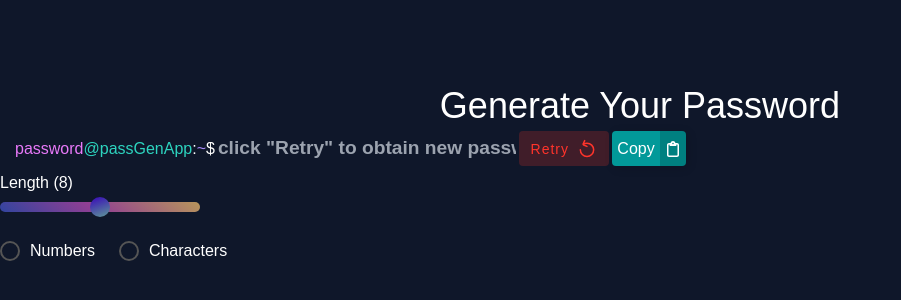
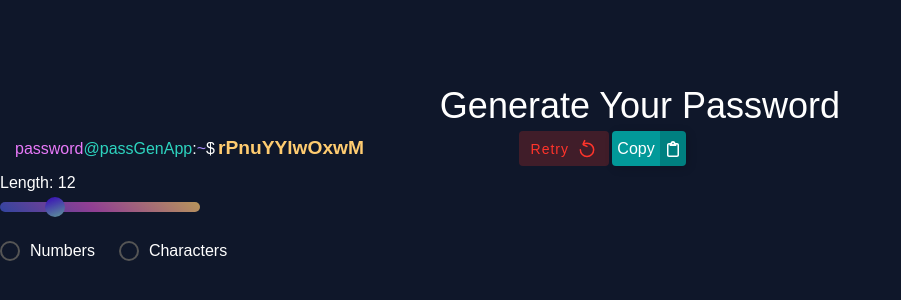
Before and after one commit to black-sheepp/passwordGeneratorApp, a React (Vite) app: page / in a window 1280 px wide. Shown: the part 170-470 px from the top of the page, without its empty margins (0-901 px from the left). Built offline with nearby package versions, Linux system fonts and the light colour scheme; a web font is replaced by a local one.

Commit message:
passwordGenerator, copyPasswordToClipboard, title and all other features are setup and working good. Project Ready for Deploy

```diff
--- a/src/App.jsx
+++ b/src/App.jsx
@@ -1,11 +1,16 @@
-import { useCallback, useState } from "react";
+import { useCallback, useEffect, useState } from "react";
 import "./App.css";
+import { useRef } from "react";
 
 function App() {
-	const [length, setLength] = useState(8);
+	const [length, setLength] = useState(12);
 	const [numbersAllowed, setNumbersAllowed] = useState(false);
 	const [charactersAllowed, setCharactersAllowed] = useState(false);
 	const [password, setPassword] = useState("");
+  const [reGen, setReGen] = useState(true)
+
+  // ref hook
+  const passwordRef = useRef(null)
 
 	const passwordGenerator = useCallback(() => {
 		let pass = "";
@@ -15,13 +20,28 @@ function App() {
 
 		for (let i = 1; i <= length; i++) {
 			let char = Math.floor(Math.random() * str.length + 1);
-			pass = str.charAt(char);
+			pass += str.charAt(char);
 		}
 		setPassword(pass);
-	}, [length, numbersAllowed, charactersAllowed, setPassword]);
+	}, [length, numbersAllowed, charactersAllowed]);
+
+  const copyPasswordToClipboard = useCallback(() => {
+    passwordRef.current?.select();
+    window.navigator.clipboard.writeText(password);
+  },[password])
+
+  useEffect(() => {
+    document.title = "Password Generator";
+    // This code runs after the component is first rendered.
+  }, []);
+
+
+  useEffect(()=>{
+    passwordGenerator();
+  },[length,numbersAllowed,charactersAllowed,reGen])
 
 	return (
-		<div className="App">
+		<div className='App'>
 			<h1 className='text-center text-4xl'>Generate Your Password</h1>
 			<div className='flex'>
 				<div className='input-container'>
@@ -29,8 +49,17 @@ function App() {
 						<span className='user'>password</span>
 						<span className='vm'>@passGenApp</span>:<span className='char'>~</span>$
 					</p>
-					<input className='input' placeholder='click "Retry" to obtain new password ' type='text' readOnly />
-					<button className='button'>
+					<input
+						className='input'
+						type='text'
+						value={password}
+						placeholder='click "Retry" to obtain new password '
+						readOnly
+            ref={passwordRef}
+					/>
+
+					{/* Regenerate Password - Button */}
+					<button className='button' onClick={()=>{ setReGen((prev)=>!prev)}}>
 						<span className='lable'>Retry</span>
 						<svg
 							className='svg-icon'
@@ -45,7 +74,9 @@ function App() {
 							</g>
 						</svg>
 					</button>
-					<button className='Btn'>
+
+					{/* Copy Password - Button */}
+					<button className='Btn' onClick={copyPasswordToClipboard}>
 						<span className='text'>Copy</span>
 						<span className='svgIcon'>
 							<svg
@@ -59,21 +90,53 @@ function App() {
 					</button>
 				</div>
 			</div>
+
+			{/* SLIDER */}
 			<div className='opt-container'>
 				<div className=' text-white slide-container'>
-					<p>Length (8)</p>
-					<input id='myRange' className='slider' defaultValue={50} max={100} min={0} type='range' />
+					<p>Length: {length}</p>
+					<input
+						id='myRange'
+						className='slider'
+						max={30}
+						min={6}
+						type='range'
+						value={length}
+						onChange={(e) => {
+							setLength(e.target.value);
+						}}
+					/>
 				</div>
+
+				{/* Numbers and Characters Select */}
 				<div className='radio-buttons-container'>
 					<div className='radio-button'>
-						<input name='radio-group' id='radio2' className='radio-button__input' type='radio' />
+						<input
+							name='radio-group'
+							id='radio2'
+							className='radio-button__input'
+							type='checkbox'
+							defaultChecked={numbersAllowed}
+							onChange={() => {
+								setNumbersAllowed((prev) => !prev);
+							}}
+						/>
 						<label htmlFor='radio2' className='radio-button__label'>
 							<span className='radio-button__custom' />
 							Numbers
 						</label>
 					</div>
 					<div className='radio-button'>
-						<input name='radio-group' id='radio1' className='radio-button__input' type='radio' />
+						<input
+							name='radio-group'
+							id='radio1'
+							className='radio-button__input'
+							type='checkbox'
+							defaultChecked={charactersAllowed}
+							onChange={() => {
+								setCharactersAllowed((prev) => !prev);
+							}}
+						/>
 						<label htmlFor='radio1' className='radio-button__label'>
 							<span className='radio-button__custom' />
 							Characters
```
